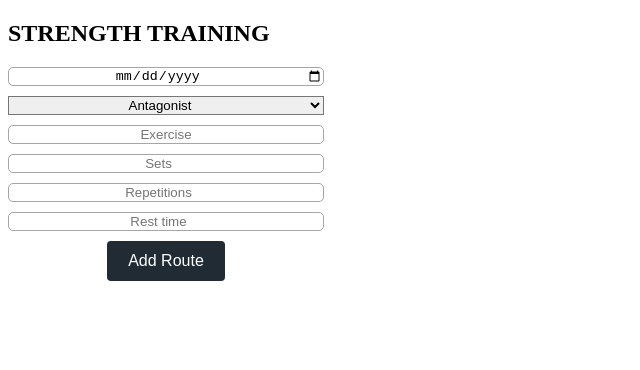
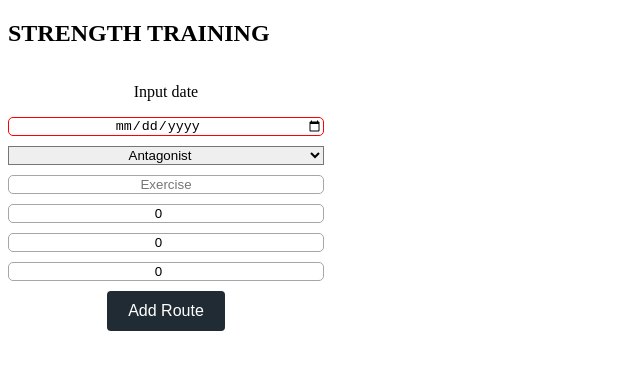
Before and after one commit to Zplaninic/ClimbingTrainingApp, a React (Create React App) app: page /strength in a window 1280 px wide. Shown: the top 370 px of the page, without its empty margins (0-640 px from the left). Built offline with nearby package versions, Linux system fonts and the light colour scheme.

Commit message:
reorganize strength component and simple validator

```diff
--- a/src/components/Strength.js
+++ b/src/components/Strength.js
@@ -5,7 +5,8 @@ import StrengthExercise from './StrengthExercise';
 
 class Strength extends Component {
 	state = {
-		exercises: {}
+		exercises: {},
+		date: {}
 	}
 
 	addExercise = (exercise) => {
@@ -18,11 +19,19 @@ class Strength extends Component {
 		});
 	}
 
+	addDate = (date) => {
+
+		this.setState({
+			date: date
+		})
+	}
+
+
 	render() {
 		return (
 			<div className="strength-training">
 				<h2>STRENGTH TRAINING</h2>
-				<StrengthTrainingForm addExercise={this.addExercise}/>
+				<StrengthTrainingForm addExercise={this.addExercise} addDate={this.addDate} {...this.state}/>
 				<ul className="exercises">
 					{Object.keys(this.state.exercises).map(key => <StrengthExercise key={key} exerciseDetails={this.state.exercises[key]}/>)}
 				</ul>
--- a/src/components/StrengthTrainingForm.js
+++ b/src/components/StrengthTrainingForm.js
@@ -2,6 +2,9 @@ import React from 'react';
 import Button from '../css/elements/Button';
 import { Form, Input, Select} from '../css/elements/FormInput';
 
+function validate(date) {
+	return Object.values(date).length === 0;
+}
 
 class StrengthTrainingForm extends React.Component {
 
@@ -13,6 +16,7 @@ class StrengthTrainingForm extends React.Component {
 	dateRef = React.createRef();
 
 	createExercise = (event) => {
+
 		event.preventDefault();
 
 		const exercise = {
@@ -24,27 +28,50 @@ class StrengthTrainingForm extends React.Component {
 			date: this.dateRef.current.value
 		};
 
+		if(!exercise.type || !exercise.date) {
+			return;
+		}
+
 		this.props.addExercise(exercise);
 
 		event.currentTarget.reset();
+
+	}
+s
+	createDate = (event) => {
+		event.preventDefault();
+
+		const date = event.target.value;
+
+		this.props.addDate(date);
+
 	}
 
     render() {
+		const error = validate(this.props.date)
+		console.log(error);
+
 		return (
+			<React.Fragment>
+				<Form className="date-picker">
+					{error === true && <p>Input date</p>}
+					<Input primary={error} name="date" type="date" ref={this.dateRef} onChange={this.createDate}/>
+				</Form>
 				<Form className="strength-exercise" onSubmit={this.createExercise}>
-				<Input name="date" ref={this.dateRef} type="date" />
 					<Select ref={this.nameRef}>
 							<option value="antagonist" >Antagonist</option>
 							<option value="core">Core</option>
 							<option value="upperBoady">Upper body</option>
 							<option value="flexibility">Flexibility</option>
 					</Select>
-    			<Input name="type" ref={this.typeRef} type="text" placeholder="Exercise"/>
-    			<Input name="sets" ref={this.setsRef} type="number" placeholder="Sets"/>
-    			<Input name="reps" ref={this.repsRef} type="number" placeholder="Repetitions"/>
-                <Input name="rest" ref={this.restRef} type="number" placeholder="Rest time"/>
+					<Input name="type" ref={this.typeRef} type="text" placeholder="Exercise" required/>
+					<Input name="sets" ref={this.setsRef} type="number" min="0" defaultValue="0" placeholder="Sets"/>
+					<Input name="reps" ref={this.repsRef} type="number" min="0" defaultValue="0" placeholder="Repetitions"/>
+					<Input name="rest" ref={this.restRef} type="number" min="0" defaultValue="0" placeholder="Rest time"/>
 					<Button type="submit">Add Route</Button>
 				</Form>
+
+			</React.Fragment>
 		);
 	}
 }
--- a/src/css/elements/FormInput.js
+++ b/src/css/elements/FormInput.js
@@ -14,13 +14,14 @@ export const Input = styled.input `
     margin-bottom: 10px;
     border-radius: 5px;
     border-width: 1px;
-    border-color: rgb(166, 166, 166);
+    border-color: ${(props) => (props.primary ?  'red' : '#a6a6a6')};
 `
 export const Select = styled.select `
     width: 100%;
     text-align: center;
     border-style: solid;
     margin-bottom: 10px;
+    border-color: '#a6a6a6';
 `
 export const Option = styled.option `
     text-align: center;
```
Lines whose indentation alone changed are shown as unchanged.
